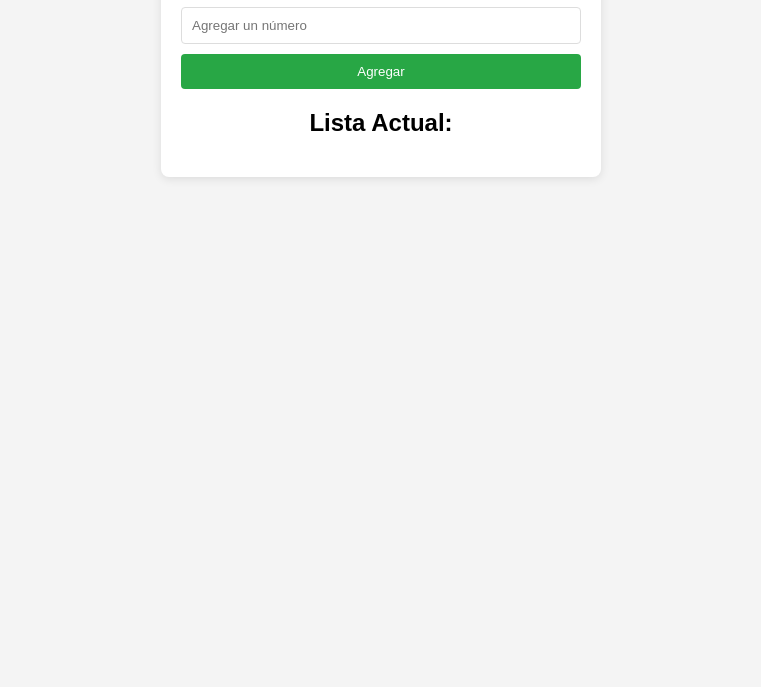
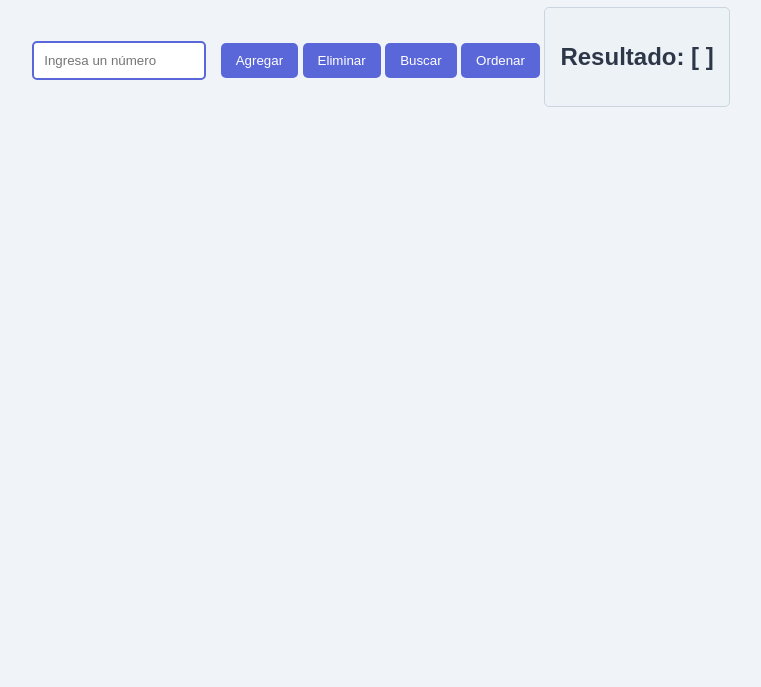
Before and after one commit to Teresa110/SIS112, a plain HTML site: page 03 clase lista de enteros/js/lista de enteros.html in a window 1280 px wide. Shown: the part 113-800 px from the top of the page, without its empty margins (259-1020 px from the left). Drawn offline with Linux system fonts and the light colour scheme.

Commit message:
lista de enteros

```diff
--- a/03 clase lista de enteros/js/lista de enteros.html
+++ b/03 clase lista de enteros/js/lista de enteros.html
@@ -6,69 +6,66 @@
     <title>Lista de Enteros</title>
     <style>
         body {
-            font-family: Arial, sans-serif;
-            background-color: #f4f4f4;
+            font-family: 'Arial', sans-serif;
+            background-color: #f0f4f8;
+            color: #333;
             margin: 0;
             padding: 20px;
-        }
-
-        .container {
-            max-width: 400px;
-            margin: 0 auto;
-            background: white;
-            padding: 20px;
-            border-radius: 8px;
-            box-shadow: 0 2px 10px rgba(0, 0, 0, 0.1);
-        }
-
-        h1, h2 {
             text-align: center;
         }
-
-        input[type="number"] {
-            width: calc(100% - 22px);
+        h1 {
+            color: #5a67d8;
+        }
+        input {
             padding: 10px;
-            margin-bottom: 10px;
-            border: 1px solid #ddd;
-            border-radius: 4px;
+            border: 2px solid #5a67d8;
+            border-radius: 5px;
+            margin-right: 10px;
+            width: 150px;
         }
-
         button {
-            width: 100%;
-            padding: 10px;
-            background-color: #28a745;
+            background-color: #5a67d8;
             color: white;
             border: none;
-            border-radius: 4px;
+            border-radius: 5px;
+            padding: 10px 15px;
             cursor: pointer;
+            transition: background-color 0.3s;
         }
-
         button:hover {
-            background-color: #218838;
+            background-color: #434190;
         }
-
-        ul {
-            list-style-type: none;
-            padding: 0;
+        h2 {
+            margin-top: 20px;
+            color: #2d3748;
         }
-
-        li {
-            background: #e9ecef;
-            margin: 5px 0;
-            padding: 10px;
-            border-radius: 4px;
+        .resultado {
+            background-color: #edf2f7;
+            border: 1px solid #cbd5e0;
+            border-radius: 5px;
+            padding: 15px;
+            margin-top: 20px;
+            display: inline-block;
         }
     </style>
 </head>
 <body>
-    <div class="container">
-        <h1>Lista de Enteros</h1>
-        <input type="number" id="valor" placeholder="Agregar un número" />
-        <button id="agregarBtn">Agregar</button>
-        <h2>Lista Actual:</h2>
-        <ul id="lista"></ul>
+
+    <h1>Gestión de Lista de Enteros</h1>
+
+    <input type="number" id="inputValor" placeholder="Ingresa un número" />
+    <button onclick="agregar()">Agregar</button>
+    <button onclick="eliminar()">Eliminar</button>
+    <button onclick="buscar()">Buscar</button>
+    <button onclick="ordenar()">Ordenar</button>
+
+    <div class="resultado">
+        <h2 id="result">Resultado: [ ]</h2>
     </div>
 
-    <script src="lista de enteros.js"></script>
+    <script defer src="lista de enteros.js"></script>
+
+    </script>
+
 </body>
 </html>
--- a/03 clase lista de enteros/js/lista de enteros.js
+++ b/03 clase lista de enteros/js/lista de enteros.js
@@ -23,16 +23,87 @@ class ListaEnteros {
     }
 }
 
-let miLista = new ListaEnteros();
+const listaEnteros = new ListaEnteros();
+listaEnteros.agregar(21);
+listaEnteros.agregar(12);
+listaEnteros.agregar(15);
+listaEnteros.agregar(30);
+console.log(listaEnteros.lista);
+
+var a = listaEnteros.lista[0];
+console.log(a);
+
+var b = listaEnteros.lista[1];
+console.log(b);
+
+var c = listaEnteros.lista[2];
+console.log(c);
+
+var d = listaEnteros.lista[3];
+console.log(d);
+
+/*
+var datoMenor = -1;
+//---------------------------------------------------------------------------------------------------------------------------------------------------
+var a = listaEnteros.lista[0];
+if(a > datoMenor){
+    datoMenor = a;
+}
+console.log("Dato Menor:" + datoMenor);
+//-----------------------------------------------------------------------------------------------------------------------------------------------------
+
+var b = listaEnteros.lista[1];
+if(a > b){
+    datoMenor = b;
+}
+console.log("Dato Menor:" + datoMenor);
+//--------------------------------------------------------------------------------------------------------------------------------------------------------
+var c = listaEnteros.lista[2];
+if(b > c){
+    datoMenor = c;
+}
+
+console.log("Dato Menor:" + datoMenor);
+
+var d = listaEnteros.lista[3];
+if(c > d){
+    datoMenor = d;
+}
+
+console.log("Dato Menor:" + datoMenor);
+
+*/
+
+var datoMenor = listaEnteros.lista[0];
+
+for (var i = 1; i < listaEnteros.lista.length; i++) {
+    var a = listaEnteros.lista[i];
+    if (a < datoMenor) {
+        datoMenor = a;
+    }
+    console.log("Dato Menor: " + datoMenor);
+}
+
+var datoMayor = listaEnteros.lista[0];
+
+for (var i = 1; i < listaEnteros.lista.length; i++) {
+    var a = listaEnteros.lista[i];
+    if (a > datoMayor) { // Comparamos el elemento actual con datoMayor
+        datoMayor = a; // Actualizamos datoMayor si encontramos un mayor
+    }
+}
+
+console.log("Dato Mayor: " + datoMayor);
+
 
 function actualizarResultado() {
-    document.getElementById('result').innerHTML = `Resultado: [ ${miLista.lista.join(', ')} ]`;
+    document.getElementById('result').innerHTML = `Resultado: [ ${listaEnteros.lista.join(', ')} ]`;
 }
 
 function agregar() {
     const valor = parseInt(document.getElementById('inputValor').value);
     if (!isNaN(valor)) {
-        miLista.agregar(valor);
+        listaEnteros.agregar(valor);
         actualizarResultado();
         document.getElementById('inputValor').value = ''; // Limpiar input
     }
@@ -41,7 +112,7 @@ function agregar() {
 function eliminar() {
     const valor = parseInt(document.getElementById('inputValor').value);
     if (!isNaN(valor)) {
-        miLista.eliminar(valor);
+        listaEnteros.eliminar(valor);
         actualizarResultado();
         document.getElementById('inputValor').value = ''; // Limpiar input
     }
@@ -50,12 +121,12 @@ function eliminar() {
 function buscar() {
     const valor = parseInt(document.getElementById('inputValor').value);
     if (!isNaN(valor)) {
-        const index = miLista.buscar(valor);
+        const index = listaEnteros.buscar(valor);
         alert(index !== -1 ? `El número ${valor} está en la posición ${index}` : `${valor} no se encuentra en la lista.`);
     }
 }
 
 function ordenar() {
-    miLista.ordenar();
+    listaEnteros.ordenar();
     actualizarResultado();
 }
```
